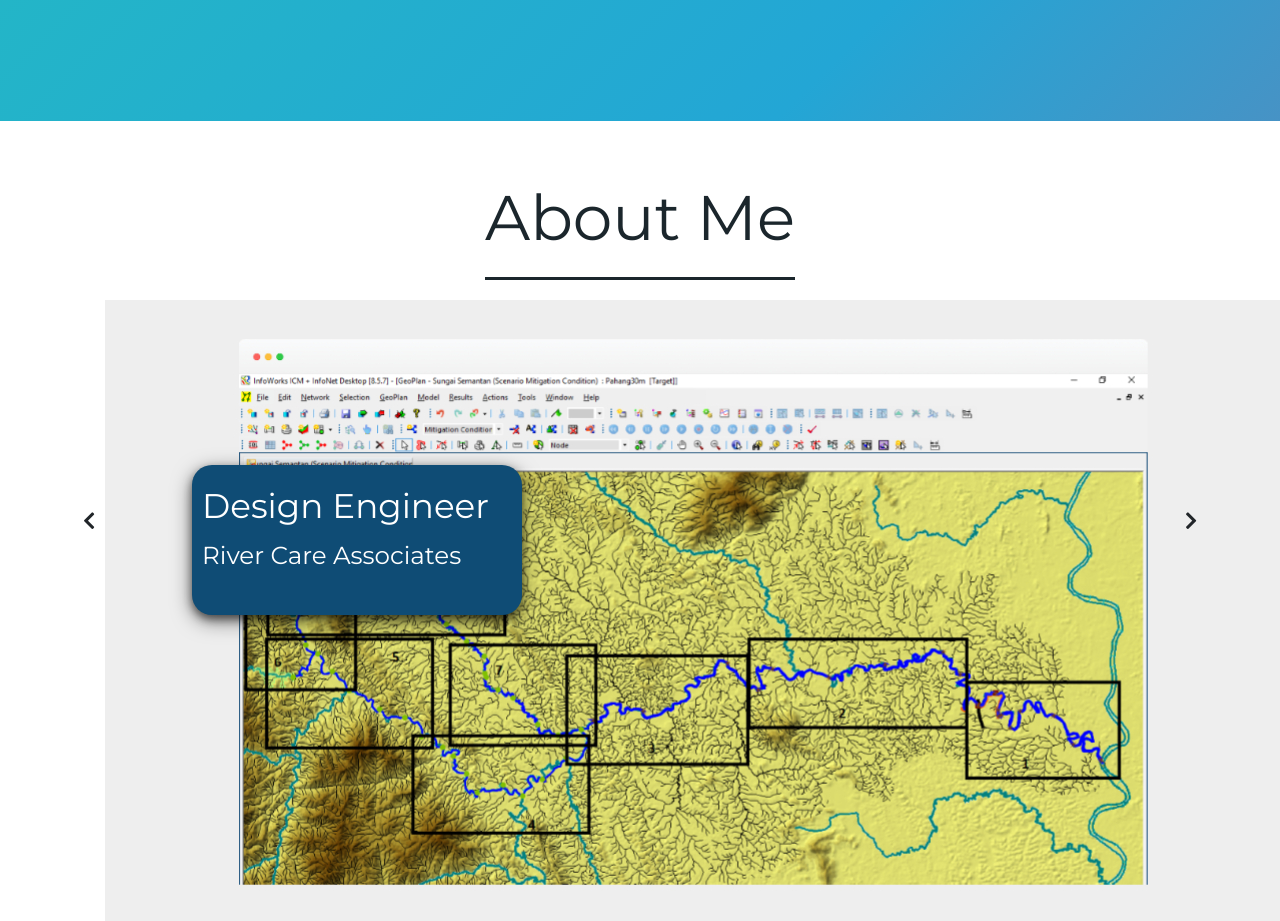
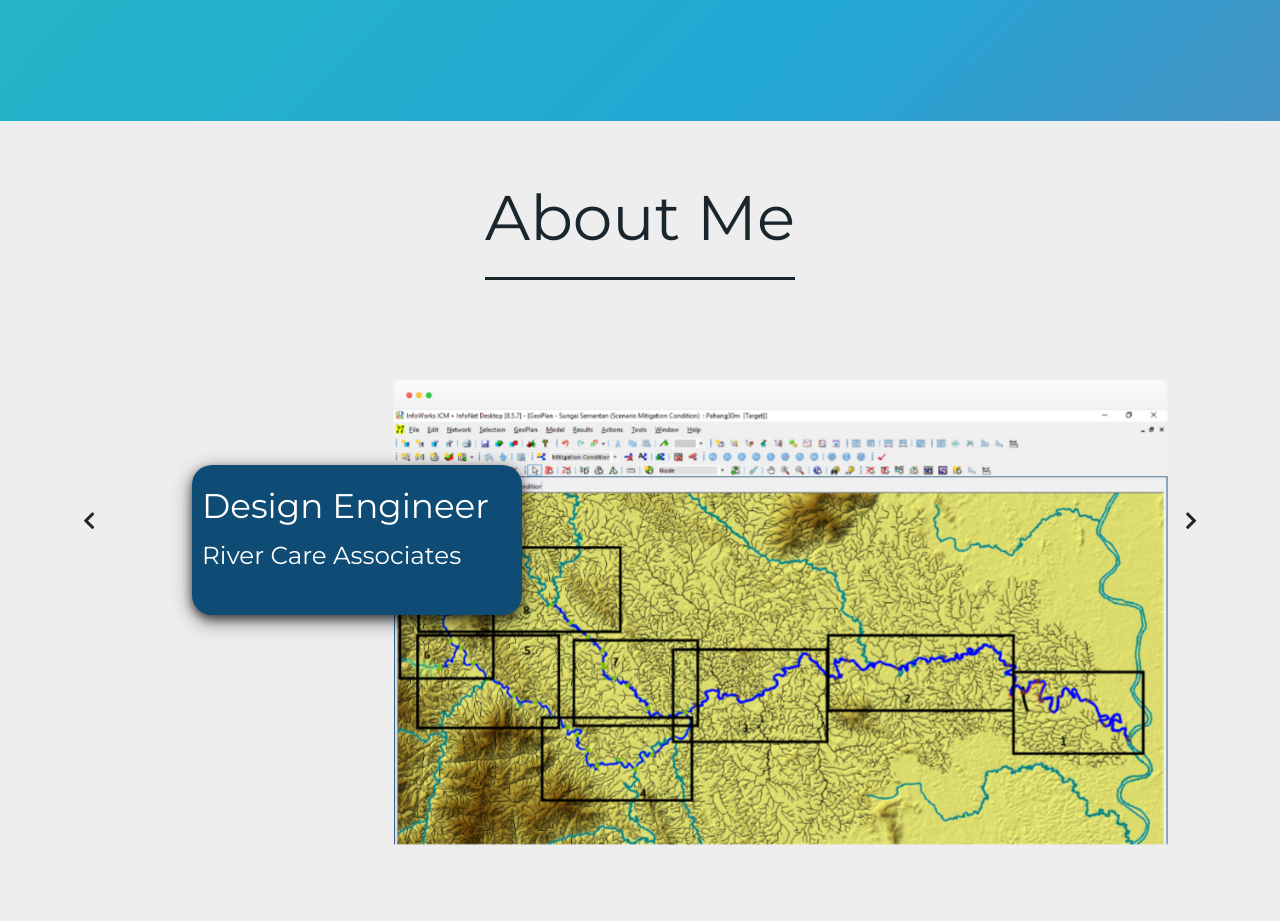
Before and after one commit to tgzhafri/SET-portfolio, a plain HTML site: page index.html in a window 1280 px wide. Shown: the part 700-1621 px from the top of the page. Drawn offline with nearby package versions, Linux system fonts and the light colour scheme.

Commit message:
update about section to be uniform

```diff
--- a/styles.css
+++ b/styles.css
@@ -50,6 +50,7 @@ body {
   gap: 2rem;
   font-size: 2rem;
   position: relative;
+  text-align: center;
 
   background: linear-gradient(-45deg, #ee7752, #e73c7e, #23a6d5, #23d5ab);
   background-size: 400% 400%;
@@ -328,8 +329,9 @@ body {
   width: 100vw;
   position: relative;
   overflow: hidden;
-  background-color: var(--secondary-color);
-  max-width: 1400px;
+  /* background-color: var(--secondary-color); */
+  background-color: #EEEEEE;
+  /* max-width: 1200px; */
   margin: 0 auto;
 }
 .abt-title {
@@ -344,7 +346,8 @@ body {
   display: flex;
   flex-direction: row;
   transition: all 1s ease-in-out;
-  background-color: var(--secondary-color);
+  /* background-color: var(--secondary-color); */
+  background-color: #EEEEEE;
   overflow: hidden;
 }
 .btn-slider {
@@ -401,13 +404,15 @@ body {
   font-size: 12px;
 }
 .blankDiv {
-  width: 40%;
+  width: 25%;
   height: 100%;
   display: block;
+  background-color: #EEEEEE;
   /* background-image: linear-gradient(15deg, #13547a 0%, #80d0c7 100%); */
 }
 .sliderImg {
   width: 100%;
+  max-width: 1000px;
   background-size: cover;
   background-position: center;
   background-repeat: no-repeat;
```
Also changed, not shown: images/cropimages/dialog.jpg (deleted), images/cropimages/dialog2.png (deleted), images/cropimages/river.png (deleted), images/cropimages/self1.jpg (deleted), images/cropimages/self2.jpg (deleted), images/cropimages/shell.jpg (deleted), images/cropimages/shell2.jpeg (deleted), images/dialog.jpeg, images/raw-image/dialog.jpeg (added).
